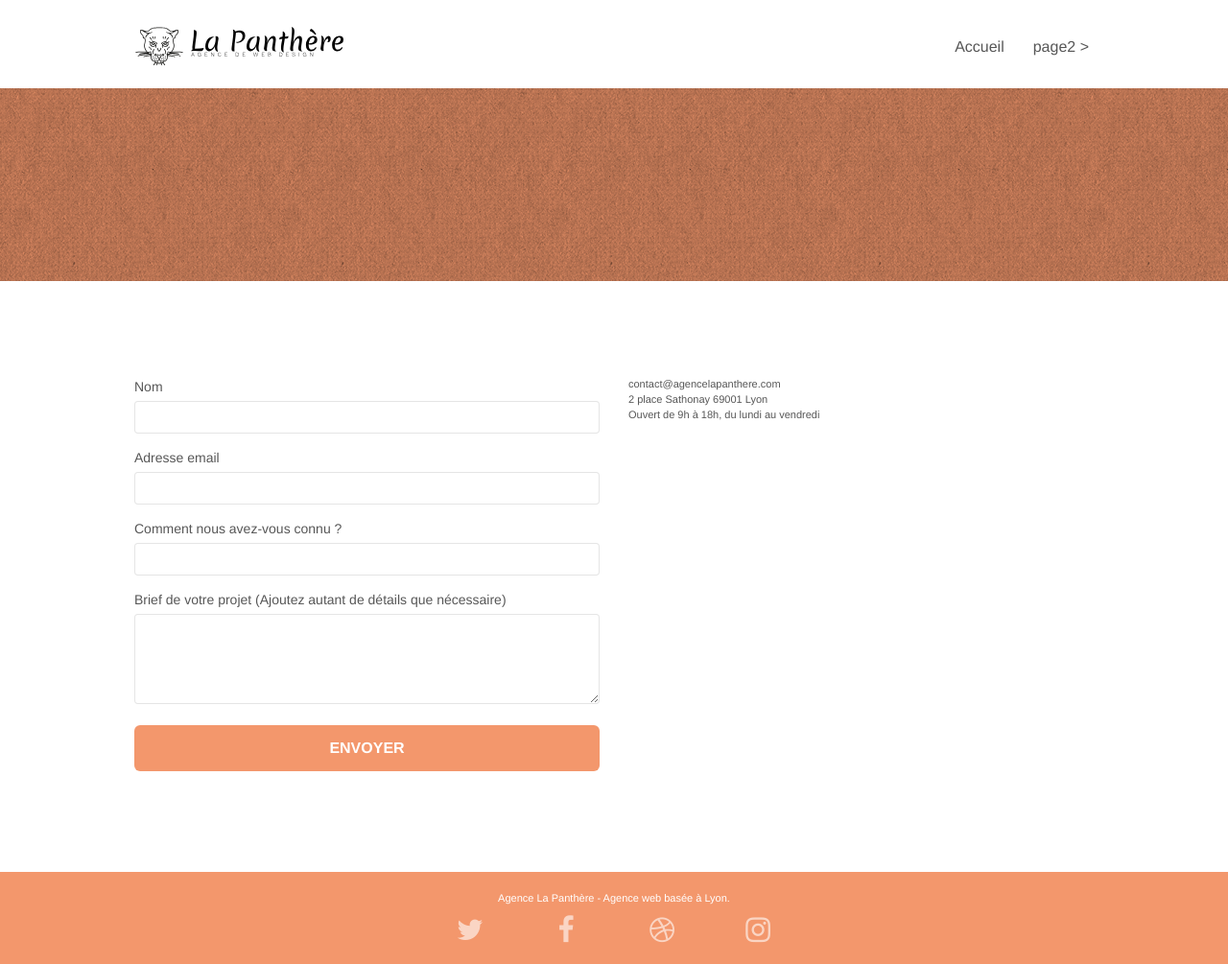
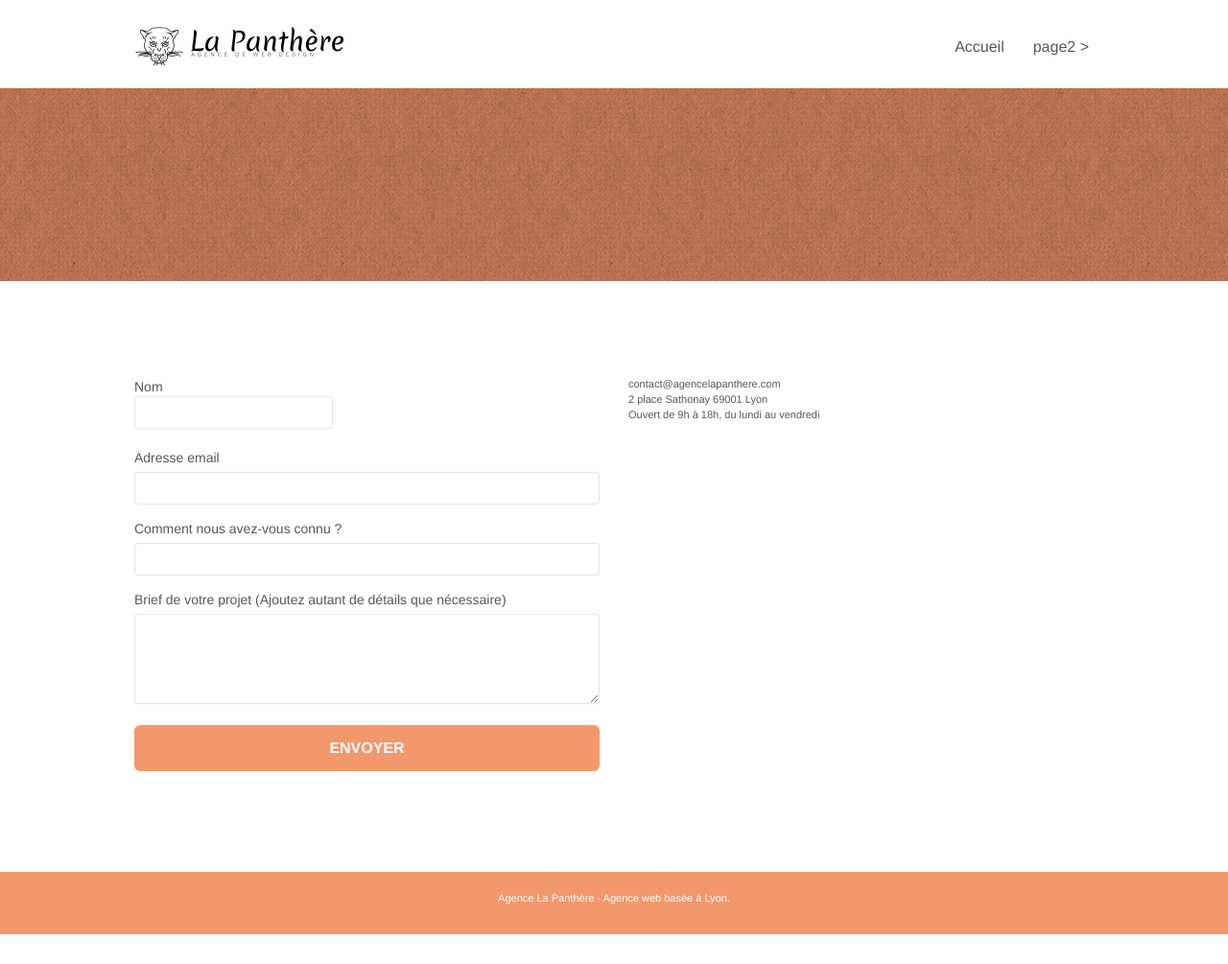
Before and after one commit to Luntix1/projet4, a plain HTML site: page page2.html in a window 1280 px wide. Shown: the whole page at 96% size. After the commit the page ends 974 px from the top, so only its background shows below. Drawn offline with nearby package versions, Linux system fonts and the light colour scheme; files that its build step writes are made by us from their sources; a script that the page names is missing.

Commit message:
suppression de lien et rectification du code

```diff
--- a/page2.html
+++ b/page2.html
@@ -3,7 +3,7 @@
 <head>
     <meta charset="utf-8">
     <meta name="keywords" content="">
-    <meta name="description" content="La Panthère, espace de contacte, envoyez votre message à notre équipe">
+    <meta name="description" content="La Panthère, espace de contacte, envoyez votre méssage à notre équipe">
     <meta name="viewport" content="width=device-width, initial-scale=1.0, viewport-fit=cover">
     <link rel="shortcut icon" type="image/png" href="favicon.jpg">
 
@@ -12,20 +12,14 @@
 	<link rel="stylesheet" type="text/css" href="./css/font-awesome.min.css">
 	<link rel="stylesheet" type="text/css" href="./css/et-line.min.css">
 
-
 	<script src="./js/jquery-2.1.0.min.js"></script>
 	<script src="./js/bootstrap.min.js"></script>
 	<script src="./js/blocs.min.js"></script>
 	<script src="./js/jqBootstrapValidation.js"></script>
 	<script src="./js/formHandler.js"></script>
     <title>page2</title>
+</head>
 
-
-<!-- Analytics -->
-
-<!-- Analytics END -->
-
-</head>
 <body>
 <!-- Principal conteneur -->
 <div class="page-container">
@@ -75,10 +69,7 @@
 			<div class="col-sm-6">
 				<form id="form_1" novalidate success-msg="Your message has been sent." fail-msg="Sorry it seems that our mail server is not responding, Sorry for the inconvenience!">
 					<div class="form-group">
-						<label>
-							Nom
-						</label>
-						<input id="name" class="form-control" required />
+						<label>Nom<input id="name" class="form-control" required /></label>
 					</div>
 					<div class="form-group">
 						<label>
@@ -125,27 +116,6 @@
 				<p class="text-center white">
 					Agence La Panthère - Agence web basée à Lyon.<br>
 				</p>
-				<div class="row row-no-gutters social">
-					<div class="col-sm-3">
-						<div class="text-center">
-							<a class="social" href="index.html"><span class="fa fa-twitter icon-md"></span></a>
-						</div>
-					</div>
-					<div class="col-sm-3">
-						<div class="text-center">
-							<a class="social" href="index.html"><span class="fa fa-facebook icon-md"></span></a>
-						</div>
-					</div>
-					<div class="col-sm-3">
-						<div class="text-center">
-							<a class="social" href="index.html"><span class="fa fa-dribbble icon-md"></span></a>
-						</div>
-					</div>
-					<div class="col-sm-3">
-						<div class="text-center">
-							<a class="social" href="index.html"><span class="fa fa-instagram icon-md"></span></a>
-						</div>
-					</div>
 				</div>
 			</div>
 		</div>
```
